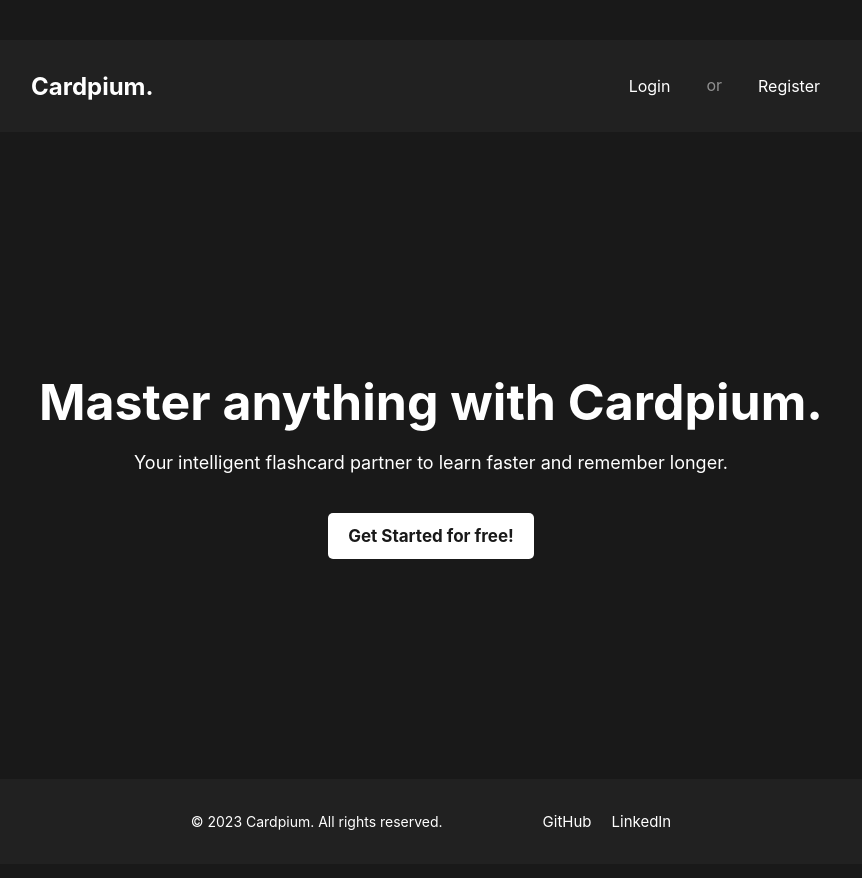
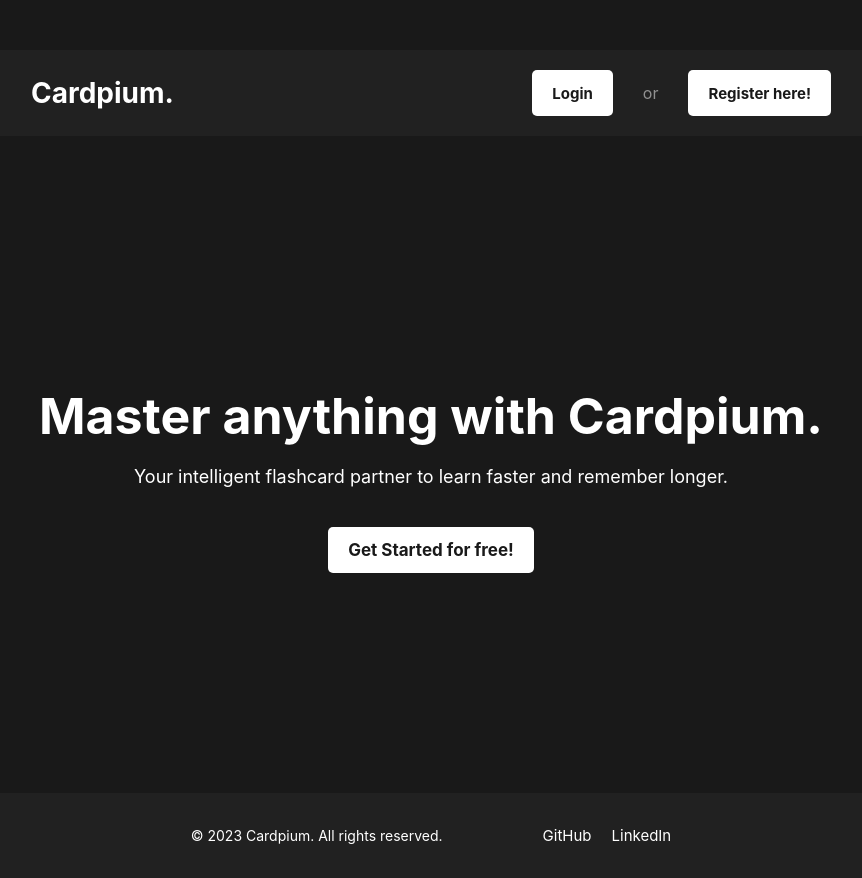
Before and after one commit to joaolscosta/cardpium, a React (Vite) app in the folder cardpium/: page / in a window 1280 px wide. Shown: the whole page, without its empty margins (209-1071 px from the left). Built offline with nearby package versions, Linux system fonts and the light colour scheme.

Commit message:
wip: Added routes to login and register pages.

```diff
--- a/cardpium/package.json
+++ b/cardpium/package.json
@@ -13,6 +13,7 @@
     "@tailwindcss/cli": "^4.1.4",
     "react": "^19.0.0",
     "react-dom": "^19.0.0",
+    "react-router-dom": "^7.5.1",
     "tailwindcss": "^4.1.4"
   },
   "devDependencies": {
--- a/cardpium/src/App.css
+++ b/cardpium/src/App.css
@@ -16,15 +16,15 @@ body {
    display: flex;
    justify-content: space-between;
    align-items: center;
-   padding: 30px 20px;
-   margin: 40px 190px;
+   padding: 20px 20px;
+   margin: 50px 190px;
    background-color: #212121;
    border-radius: 15px;
 }
 
 .logo {
    color: white;
-   font-size: 1.5rem;
+   font-size: 28px;
    font-weight: bold;
    margin: 0 30px;
 }
@@ -32,29 +32,30 @@ body {
 .or {
    color: white;
    font-size: 1rem;
-   margin: 5px 10px;
+   margin: 13px 10px;
    opacity: 0.5;
 }
 
 .auth-buttons {
    display: flex;
-   gap: 15px;
+   gap: 20px;
    margin: 0 30px;
 }
 
 .auth-buttons a {
-   color: white;
+   background-color: #ffffff;
+   color: #191919;
+   padding: 10px 20px;
+   border-radius: 5px;
    text-decoration: none;
-   font-size: 1rem;
-   padding: 5px 10px;
-   border: 1px solid transparent;
-   border-radius: 5px;
-   transition: all 0.3s ease;
+   font-size: 15px;
+   font-weight: bold;
+   display: flex;
+   align-items: center;
 }
 
 .auth-buttons a:hover {
-   background-color: #333;
-   border-color: #555;
+   background-color: #e0e0e0;
 }
 
 .hero {
@@ -90,6 +91,10 @@ body {
    display: inline-block;
 }
 
+.get-started-button:hover {
+   background-color: #e0e0e0;
+}
+
 footer {
    display: flex;
    justify-content: center;
--- a/cardpium/src/App.jsx
+++ b/cardpium/src/App.jsx
@@ -1,10 +1,17 @@
 import React from "react";
-import "./App.css";
-
+import { BrowserRouter as Router, Routes, Route } from "react-router-dom";
 import LandingPage from "./components/LandingPage";
+import LoginPage from "./components/LoginPage";
 
 function App() {
-   return <LandingPage />;
+   return (
+      <Router>
+         <Routes>
+            <Route path="/" element={<LandingPage />} />
+            <Route path="/login" element={<LoginPage />} />
+         </Routes>
+      </Router>
+   );
 }
 
 export default App;
--- a/cardpium/src/components/LandingPage.jsx
+++ b/cardpium/src/components/LandingPage.jsx
@@ -1,15 +1,15 @@
 import React from "react";
+import { Link } from "react-router-dom";
 
 function LandingPage() {
    return (
-      <>
       <div className="landing-page">
          <div className="topbar">
             <div className="logo">Cardpium.</div>
             <div className="auth-buttons">
-                  <a href="login">Login</a>
+               <Link to="/login">Login</Link>
                <p className="or">or</p>
-                  <a href="register">Register</a>
+               <Link to="/register">Register here!</Link>
             </div>
          </div>
 
@@ -17,9 +17,9 @@ function LandingPage() {
             <div className="hero-text">
                <h1>Master anything with Cardpium.</h1>
                <p>Your intelligent flashcard partner to learn faster and remember longer.</p>
-                  <a href="register" className="get-started-button">
+               <Link to="/register" className="get-started-button">
                   Get Started for free!
-                  </a>
+               </Link>
             </div>
          </div>
 
@@ -37,7 +37,6 @@ function LandingPage() {
             </div>
          </footer>
       </div>
-      </>
    );
 }
 
--- /dev/null
+++ b/cardpium/src/components/LoginPage.jsx
@@ -0,0 +1,12 @@
+import React from "react";
+
+function LoginPage() {
+   return (
+      <div>
+         <h1>Login Page</h1>
+         <p>Welcome to the login page!</p>
+      </div>
+   );
+}
+
+export default LoginPage;
--- a/cardpium/src/output.css
+++ b/cardpium/src/output.css
@@ -1,114 +1,122 @@
-/* General Styles */
+html,
 body {
    margin: 0;
-   font-family: Arial, sans-serif;
-   line-height: 1.6;
-   background: #333;
+   font-family: "Inter", sans-serif;
+   background-color: #191919;
+   height: 100%;
 }
 
-.container {
-   max-width: 1200px;
-   margin: 0 auto;
-   padding: 0 20px;
+.landing-page {
+   min-height: 100vh;
+   display: flex;
+   flex-direction: column;
 }
 
-/* Topbar */
 .topbar {
-   background: #333;
-   color: #fff;
-   padding: 10px 0;
+   display: flex;
+   justify-content: space-between;
+   align-items: center;
+   padding: 20px 20px;
+   margin: 50px 190px;
+   background-color: #212121;
+   border-radius: 15px;
 }
 
-.topbar .logo {
-   display: inline-block;
-   font-size: 24px;
+.logo {
+   color: white;
+   font-size: 28px;
    font-weight: bold;
+   margin: 0 30px;
+}
+
+.or {
+   color: white;
+   font-size: 1rem;
+   margin: 13px 10px;
+   opacity: 0.5;
+}
+
+.auth-buttons {
+   display: flex;
+   gap: 20px;
+   margin: 0 30px;
+}
+
+.auth-buttons a {
+   background-color: #ffffff;
+   color: #191919;
+   padding: 10px 20px;
+   border-radius: 5px;
+   text-decoration: none;
+   font-size: 15px;
+   font-weight: bold;
+   display: flex;
+   align-items: center;
+}
+
+.auth-buttons a:hover {
+   background-color: #e0e0e0;
+}
+
+.hero {
+   display: flex;
+   flex-direction: column;
+   align-items: center;
+   justify-content: center;
+   text-align: center;
+   margin: 200px 0;
+}
+
+.hero h1 {
+   color: white;
+   font-size: 50px;
    margin: 0;
 }
 
-.topbar nav {
-   float: right;
+.hero p {
+   color: white;
+   font-size: 18px;
+   margin: 20px 0;
 }
 
-.topbar .nav-links {
-   list-style: none;
-   margin: 0;
-   padding: 0;
-   display: flex;
+.get-started-button {
+   background-color: #ffffff;
+   color: #191919;
+   padding: 13px 20px;
+   border-radius: 5px;
+   text-decoration: none;
+   font-size: 17px;
+   font-weight: bold;
+   margin: 20px auto;
+   display: inline-block;
 }
 
-.topbar .nav-links li {
-   margin-left: 20px;
+footer {
+   display: flex;
+   justify-content: center;
+   align-items: center;
+   padding: 20px 0;
+   margin: 0px 190px;
+   border-radius: 15px;
+   background-color: #212121;
+   color: white;
+   font-size: 14px;
 }
 
-.topbar .nav-links a {
-   color: #fff;
-   text-decoration: none;
+.footer-content {
+   display: flex;
+   justify-content: center;
+   align-items: center;
+   gap: 100px;
 }
 
-.topbar .nav-links a:hover {
-   text-decoration: underline;
+.social-icons {
+   display: flex;
+   gap: 20px;
 }
 
-/* Hero Section */
-.hero {
-   text-align: center;
-   padding: 100px 20px;
-   background: #f4f4f4;
+.social-icons a {
+   color: white;
+   text-decoration: none;
+   font-size: 15px;
 }
-
-.hero h1 {
-   font-size: 48px;
-   margin-bottom: 20px;
-}
-
-.hero p {
-   font-size: 18px;
-   margin-bottom: 30px;
-}
-
-.cta-button {
-   background: #007bff;
-   color: #fff;
-   border: none;
-   padding: 10px 20px;
-   font-size: 16px;
-   cursor: pointer;
-   border-radius: 5px;
-}
-
-.cta-button:hover {
-   background: #0056b3;
-}
-
-/* Sections */
-.section {
-   padding: 50px 20px;
-   text-align: center;
-}
-
-.section h2 {
-   font-size: 32px;
-   margin-bottom: 20px;
-}
-
-.section p,
-.section ul {
-   font-size: 18px;
-}
-
-.section ul {
-   list-style: none;
-   padding: 0;
-}
-
-.section ul li {
-   margin-bottom: 10px;
-}
-
-.footer {
-   text-align: center;
-   padding: 20px;
-   background: #333;
-   color: #fff;
-}
```
Also changed, not shown: cardpium/src/components/Register.jsx (added), 1 other file (tests, documents, lock files or other folders). Lines whose indentation alone changed are shown as unchanged.
